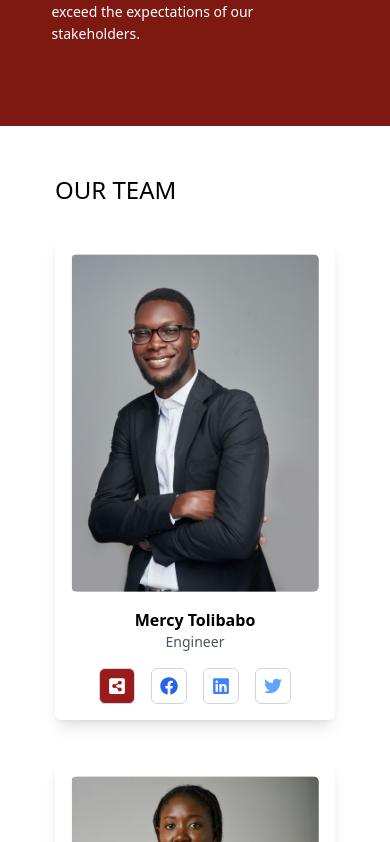
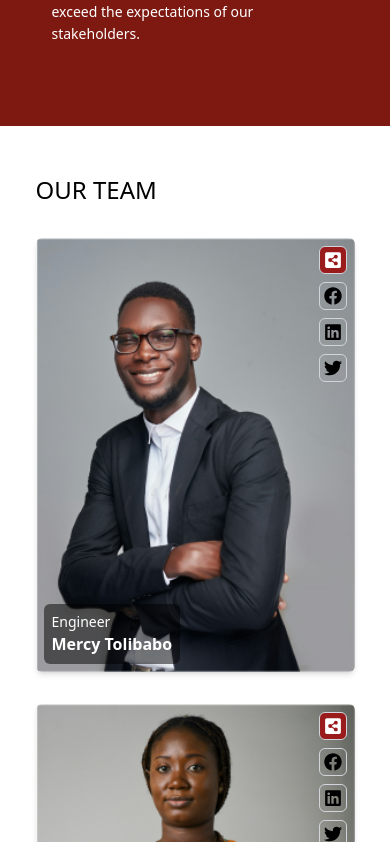
Before and after one commit to Ritephase1/rhp-website-fe, a Next.js app: page /about in a window 390 px wide. Shown: the part 2682-3524 px from the top of the page. Built offline with nearby package versions, Linux system fonts and the light colour scheme.

Commit message:
Fix the responsiveness of the team

```diff
--- a/src/components/Team.js
+++ b/src/components/Team.js
@@ -11,38 +11,31 @@ import {
 
 export default function Team() {
   return (
-    <section className="bg-white text-white m-auto w-[80%] py-12 px-4">
-      <h2 className="text-2xl text-black text-left mb-8">OUR TEAM</h2>
+    <section className="bg-white text-white m-auto w-[90%] sm:w-[80%] py-12 px-4">
+      <h2 className="text-2xl text-left mb-8 text-black">OUR TEAM</h2>
 
       {/* Responsive grid */}
-      <div className="grid grid-cols-1 sm:grid-cols-2 lg:grid-cols-4 gap-10">
+      <div className="grid grid-cols-1 sm:grid-cols-2 lg:grid-cols-4 gap-8">
         {teamData.map((member) => (
           <div
             key={member.id}
-            className="relative w-full mx-auto bg-white rounded-md shadow-lg p-4 flex flex-col items-center space-y-4"
+            className="relative bg-white shadow-md rounded-md overflow-hidden"
           >
             {/* Image */}
+            <div className="relative">
               <img
                 src={member.imageSrc}
                 alt={member.name}
-              className="w-full h-auto rounded-md"
+                className="w-full h-auto"
               />
 
-            {/* Name and Occupation */}
-            <div className="text-center">
-              <h3 className="text-base font-bold text-black">{member.name}</h3>
-              <h2 className="text-sm font-light text-gray-600">
-                {member.occupation}
-              </h2>
-            </div>
-
               {/* Social Icons */}
-            <div className="flex justify-center space-x-4">
+              <div className="absolute top-2 right-2 flex flex-col space-y-2">
                 <a
                   href={member.socialLinks.share}
                   target="_blank"
                   rel="noopener noreferrer"
-                className="p-2 border border-gray-300 rounded-md bg-red-800"
+                  className="p-1 border border-gray-300 bg-red-800 rounded-md"
                 >
                   <FaShareAltSquare className="text-white text-lg" />
                 </a>
@@ -50,26 +43,33 @@ export default function Team() {
                   href={member.socialLinks.facebook}
                   target="_blank"
                   rel="noopener noreferrer"
-                className="p-2 border border-gray-300 rounded-md"
+                  className="p-1 border border-gray-300 rounded-md"
                 >
-                <FaFacebook className="text-blue-600 text-lg" />
+                  <FaFacebook className="text-black text-lg" />
                 </a>
                 <a
                   href={member.socialLinks.linkedin}
                   target="_blank"
                   rel="noopener noreferrer"
-                className="p-2 border border-gray-300 rounded-md"
+                  className="p-1 border border-gray-300 rounded-md"
                 >
-                <FaLinkedin className="text-blue-500 text-lg" />
+                  <FaLinkedin className="text-black text-lg" />
                 </a>
                 <a
                   href={member.socialLinks.twitter}
                   target="_blank"
                   rel="noopener noreferrer"
-                className="p-2 border border-gray-300 rounded-md"
+                  className="p-1 border border-gray-300 rounded-md"
                 >
-                <FaTwitter className="text-blue-400 text-lg" />
+                  <FaTwitter className="text-black text-lg" />
                 </a>
+              </div>
+            </div>
+
+            {/* Name and Occupation */}
+            <div className="absolute bottom-2 left-2 bg-black/50 text-white p-2 rounded-md">
+              <h2 className="text-sm font-light">{member.occupation}</h2>
+              <h3 className="text-base font-bold">{member.name}</h3>
             </div>
           </div>
         ))}
```
Lines whose indentation alone changed are shown as unchanged.
